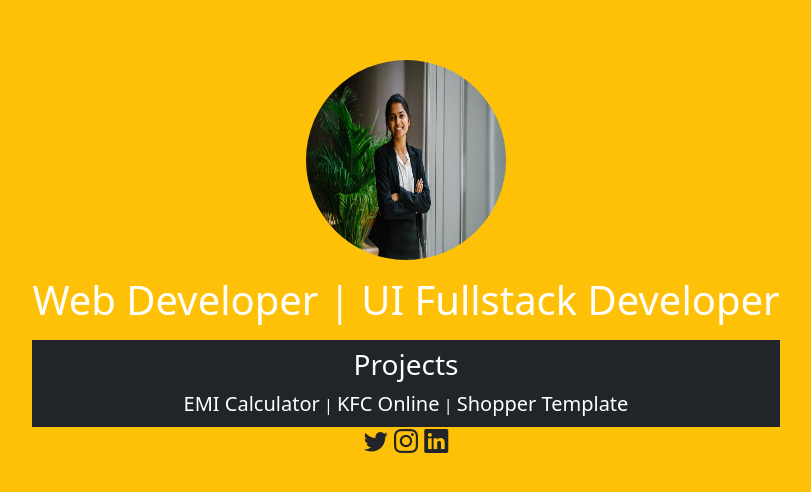
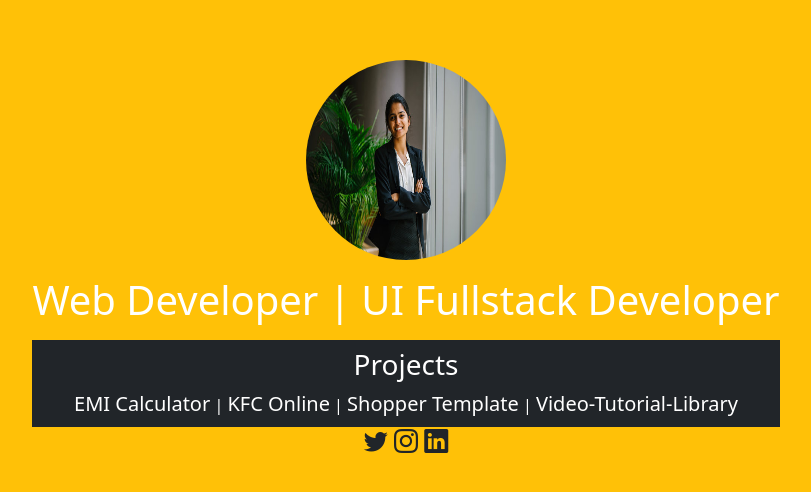
Before and after one commit to Ashwiniportfoli/ashwini-portfolio, a website: page index.html in a window 1280 px wide. Shown: the part 138-630 px from the top of the page, without its empty margins (234-1045 px from the left). Drawn offline with nearby package versions, Linux system fonts and the light colour scheme.

Commit message:
video-tutorial updated

```diff
--- a/index.html
+++ b/index.html
@@ -29,7 +29,9 @@
             <span>|</span>
             <span><a href="public/kfc_online.html">KFC Online</a></span>
             <span>|</span>
-            <spn><a href="public/shoppertamplate.html">Shopper Template</a></spn>
+            <span><a href="public/shoppertamplate.html">Shopper Template</a></span>
+            <span>|</span>
+            <span><a href="public/video-tutorial/index.html">Video-Tutorial-Library</a></span>
         </div>
         <div class="h4">
             <span class="bi bi-twitter"></span>
```
